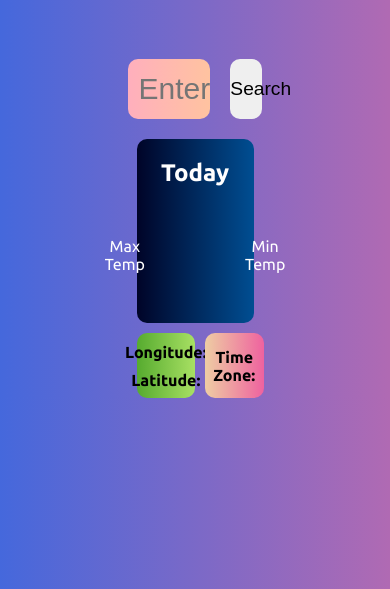
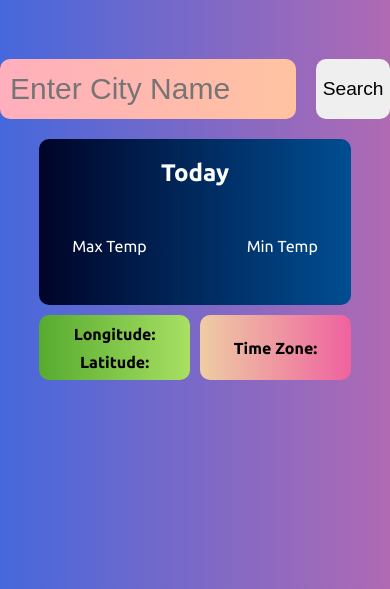
Before and after one commit to neeleshksingh/Weather-api, a plain HTML site: page index.html in a window 390 px wide. Shown: the part 255-844 px from the top of the page. Drawn offline with Linux system fonts and the light colour scheme.

Commit message:
Update styles.css

```diff
--- a/styles.css
+++ b/styles.css
@@ -105,3 +105,17 @@ header{
     margin-right: auto;
     gap: 10px;
 }
+@media only screen and (max-width:576px){
+    #val{
+        width: 80%;
+    }
+    #btn{
+        width: 20%;
+    }
+    #display{
+        width: 80%;
+    }
+    .end{
+        width: 80%;
+    }
+}
```
